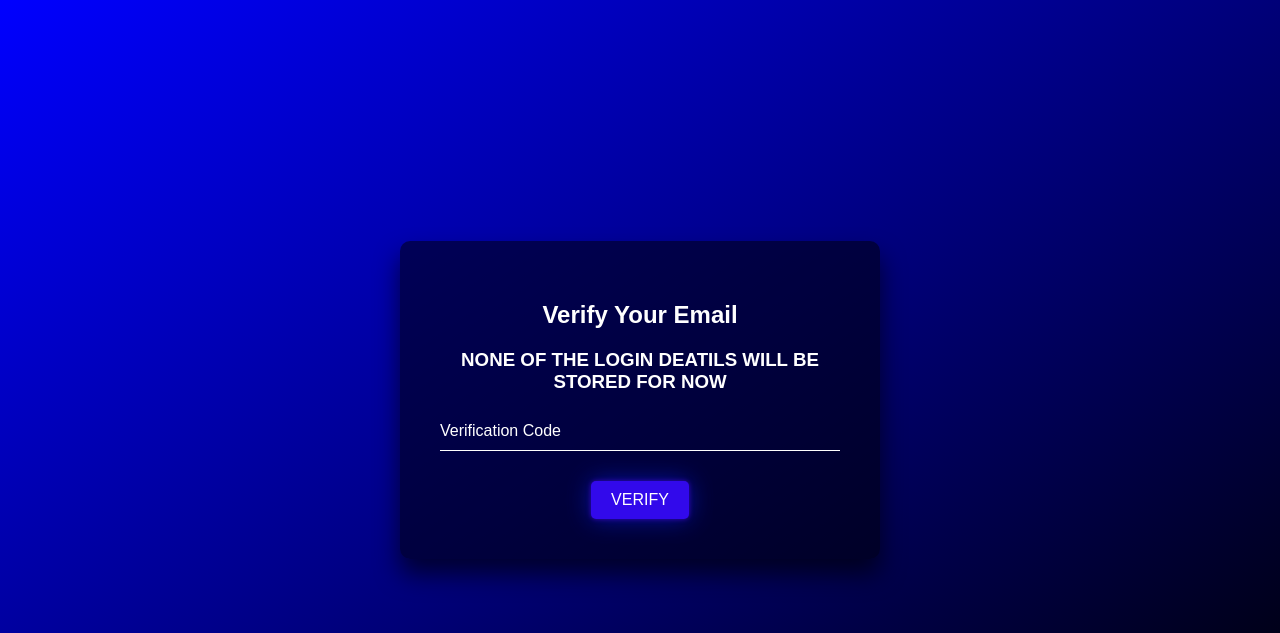
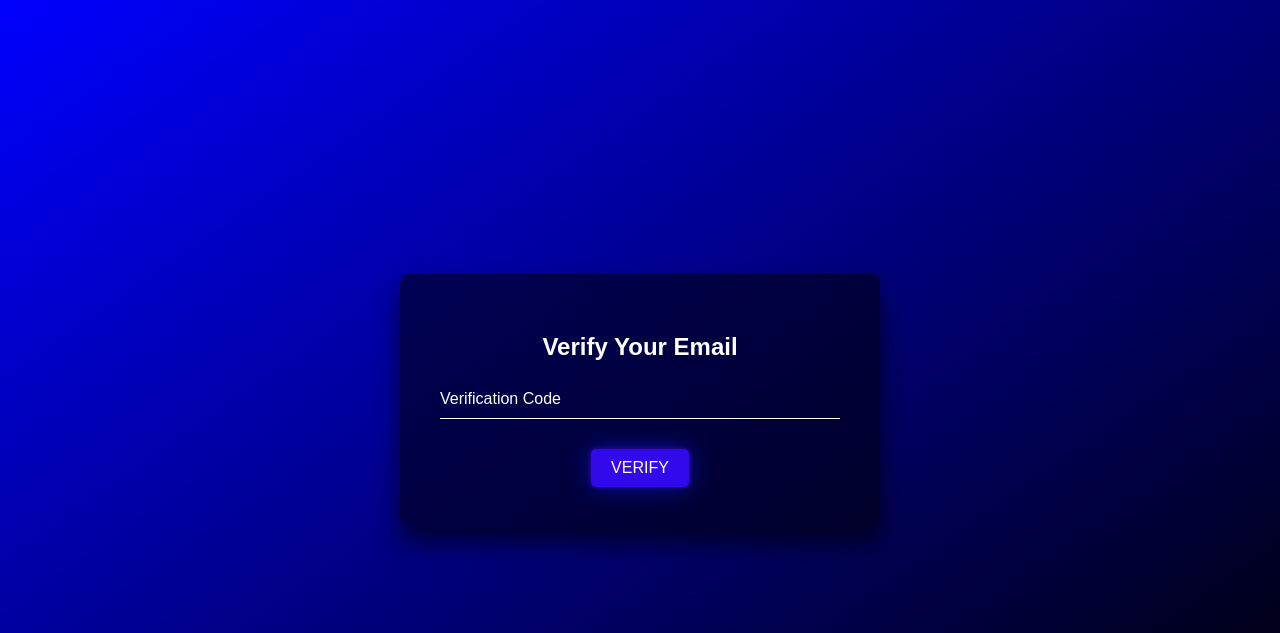
Before and after one commit to GourabGorai/Hack4bengal, a Flask app: page /verify in a window 1280 px wide. Shown: the top 633 px of the page. Run offline with Flask 3, Linux system fonts and the light colour scheme; some libraries are stand-ins or nearby versions.

Commit message:
Update verify.html

```diff
--- a/templates/verify.html
+++ b/templates/verify.html
@@ -82,7 +82,7 @@
 <body>
     <div class="verify-box">
         <h2>Verify Your Email</h2>
-        <h3>NONE OF THE LOGIN DEATILS WILL BE STORED FOR NOW</h3>
+
         <form method="POST">
             <div class="user-box">
                 <input type="text" id="user_input_code" name="user_input_code" required>
```
